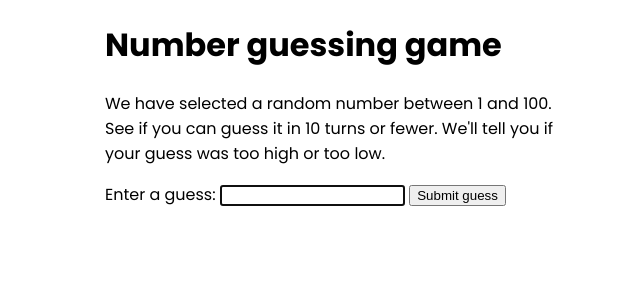
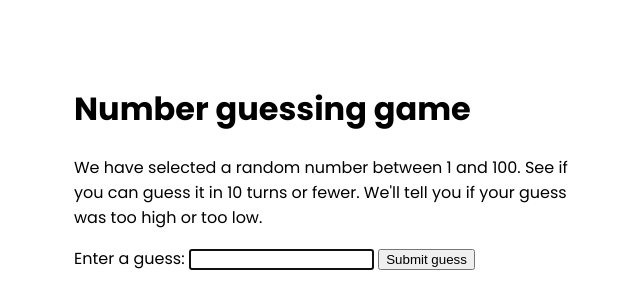
Before and after one commit to micessien/number-guessing-game, a plain HTML site: page index.html in a window 1280 px wide. Shown: the whole page, without its empty margins (310-950 px from the left). Drawn offline with Linux system fonts and the light colour scheme.

Commit message:
Add padding body and change class containt to container

```diff
--- a/index.html
+++ b/index.html
@@ -11,7 +11,7 @@
 </head>
 
 <body>
-    <div class="containt">
+    <div class="container">
         <h1>Number guessing game</h1>
         <p>
             We have selected a random number between 1 and 100. See if you can guess it in 10 turns or fewer. We'll tell you if your
--- a/styles/styles.css
+++ b/styles/styles.css
@@ -1,8 +1,5 @@
 body{
     margin: 0;
     font-family: 'Poppins', arial, sans-serif;
+    padding: 5% 30%;
 }
-div.containt{
-    width: 450px;
-    margin: 0 auto;
-}
```
